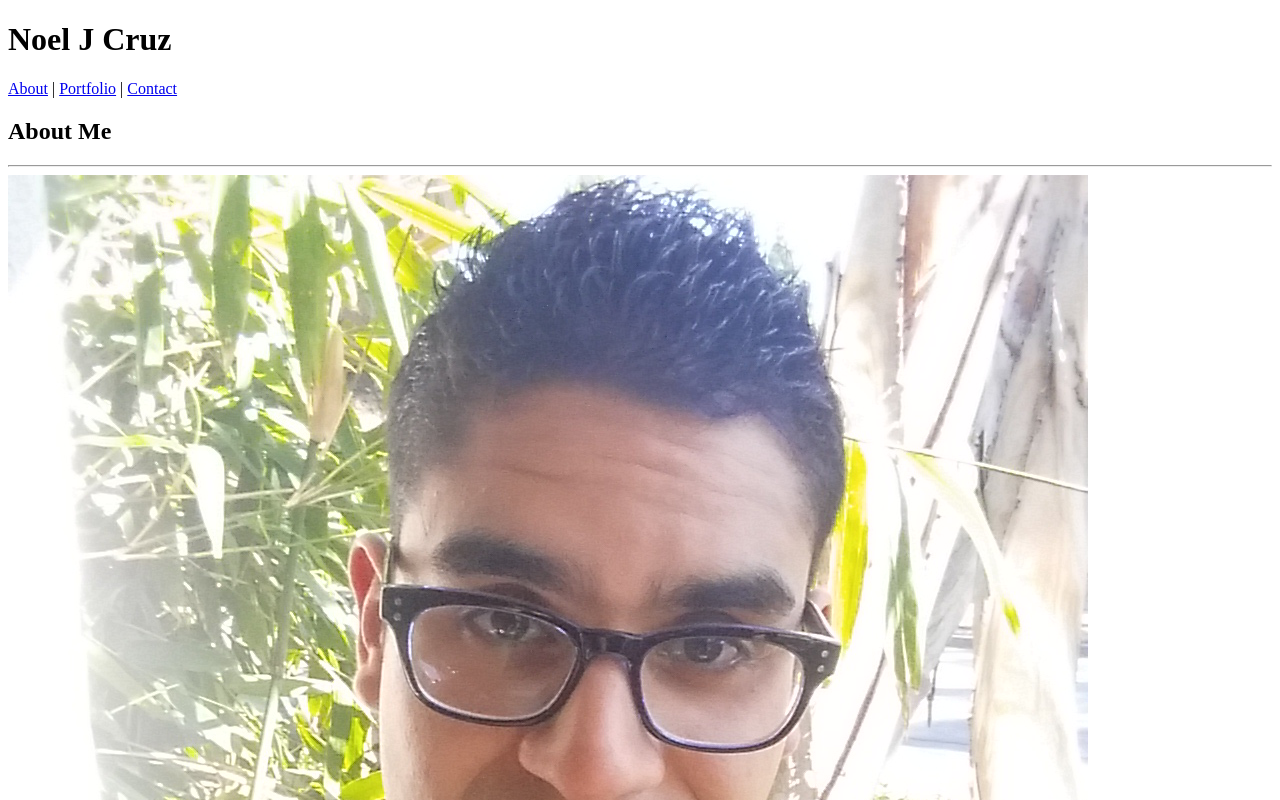
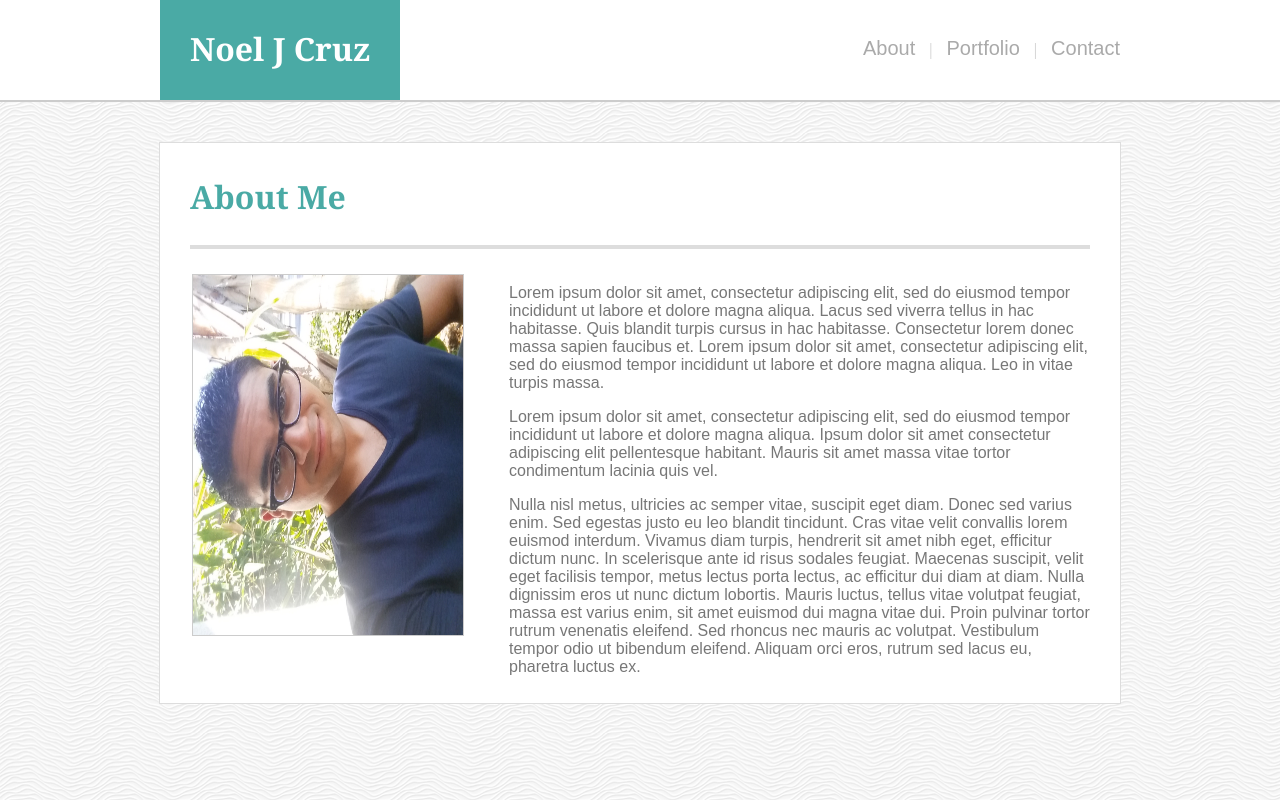
Before and after one commit to noeljcruz/Responsive-Portfolio, a plain HTML site: page index.html in a window 1280 px wide. Shown: the top 800 px of the page. Drawn offline with Linux system fonts and the light colour scheme.

Commit message:
made edit to the content and got the links to work

```diff
--- a/assets/css/style.css
+++ b/assets/css/style.css
@@ -1,9 +1,98 @@
-.container {
+
+body {
     margin: 0px;
-    position: relative;
-    width: 100%;
+    background-image: url(../images/white-waves/white-waves.png);
 }
 
-.navbar {
+header {
+    background: #ffffff;
+    position: relative;
+    height: 100px;
+    top: 0px;
+    left: 0px;
+    border-bottom: 2px solid #cccccc;
+}
+
+div {
+    position: relative;
+    background: #ffffff;
+    height: 100px;
+    top: 0px;
+    width: 960px;
+    margin: auto;
+}
+
+h1 {
+    background: #4aaaa5;
+    color: #ffffff;
+    font-family: 'Georgia', Times, Times New Roman, serif;
+    padding: 30px;
+    position: absolute;
     margin: 0px;
+    bottom: 0px;
+    left: 0px;
 }
+
+nav {
+    position: absolute;
+    right: -10px;
+    bottom: 40px;
+    color: #cccccc;
+}
+
+a {
+    text-decoration: none;
+    font-family: 'Arial', 'Helvetica Neue', Helvetica, sans-serif;
+    font-size: 20px;
+    color: #aaaaaa;
+    padding-left: 10px;
+    padding-right: 10px;
+}
+
+h2 {
+    font-family: "Georgia", Times, Times New Roman, serif;
+    font-size: 32px;
+    color: #4aaaa5;
+    margin-top: 2px;
+}
+
+section {
+    background: #ffffff;
+    color: #777777;
+    font-family: 'Arial', 'Helvetica Neue', Helvetica, sans-serif;
+    padding: 30px;
+    width: 900px;
+    height: 500px;
+    margin: auto;
+    margin-bottom: 200px;
+    position: relative;
+    top: 40px;
+    border: 1px solid #dddddd;
+}
+
+hr {
+    border: 2px solid #dddddd;
+    margin-bottom: 35px;
+}
+
+img {
+    width: 360px;
+    height: 270px;
+    transform: rotate(270deg);
+    border: 1px solid #cccccc;
+    float: left;
+    margin-top: 35px;
+    margin-left: -43px;
+    margin-bottom: 100px;
+}
+
+footer {
+    clear: both;
+    background: #666666;
+    color: #cccccc;
+    text-align: center;
+    padding-top: 30px;
+    padding-bottom: 10px;
+    font-size: 13px;
+    border-top: 8px solid #4aaaa5;
+}
--- a/index.html
+++ b/index.html
@@ -13,8 +13,8 @@
         <h1>Noel J Cruz</h1>
         <nav>
           <a href="#">About</a> |
-          <a href="file:///C:/Users/njcru/coding/homework/week1/BasicPortfolio/portfolio.html" target="_blank">Portfolio</a> |
-          <a href="file:///C:/Users/njcru/coding/homework/week1/BasicPortfolio/contact.html" target="_blank">Contact</a>
+          <a href="portfolio.html">Portfolio</a> |
+          <a href="contact.html">Contact</a>
         </nav>
       </div>
     </header>
```
Also changed, not shown: contact.html (+2 -2 lines), portfolio.html (+2 -2 lines).
